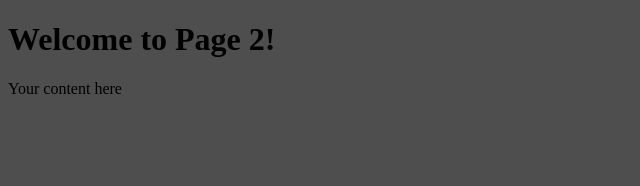
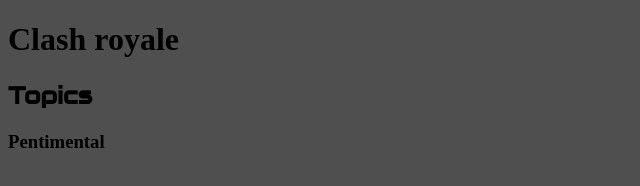
Before and after one commit to Fabian5511/final-personal-website-project, a plain HTML site: page page2.html in a window 1280 px wide. Shown: the whole page, without its empty margins (0-640 px from the left). Drawn offline with Linux system fonts and the light colour scheme; a web font is replaced by a local one.

Commit message:
progress

```diff
--- a/page2.html
+++ b/page2.html
@@ -5,7 +5,11 @@
     <link rel="stylesheet" href="styles.css">
 </head>
 <body>
-    <h1>Welcome to Page 2!</h1>
-    <p>Your content here</p>
+    <h1>Clash royale</h1>
+    <h2>Topics</h2>
+    <h3>
+        Pentimental<br>
+
+    </h3>
 </body>
 </html>
--- a/styles.css
+++ b/styles.css
@@ -4,7 +4,7 @@
 
 
 body {
-    background-color: rgba(0, 0, 0, 0.693);
+    background-color: rgba(3, 2, 2, 0.693);
     font-family:ElectroLize ;
 }
 
@@ -39,10 +39,6 @@ h2 {
     margin-left: 90px;
 }
 
-p {
-    margin: 0;
-}
-
 h3 {
     margin-bottom: 5px;
 }
```
Also changed, not shown: index.html (+4 -4 lines).
